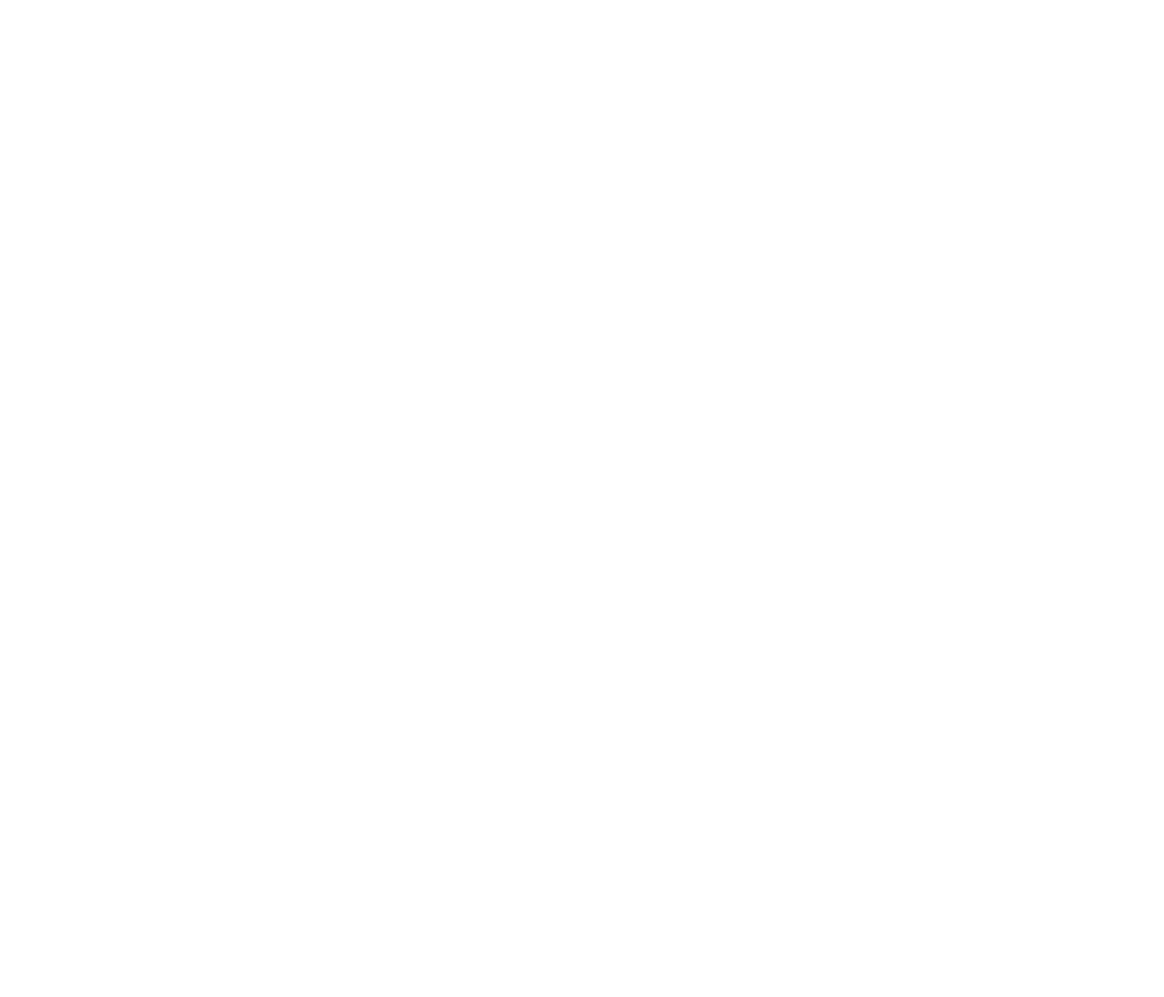
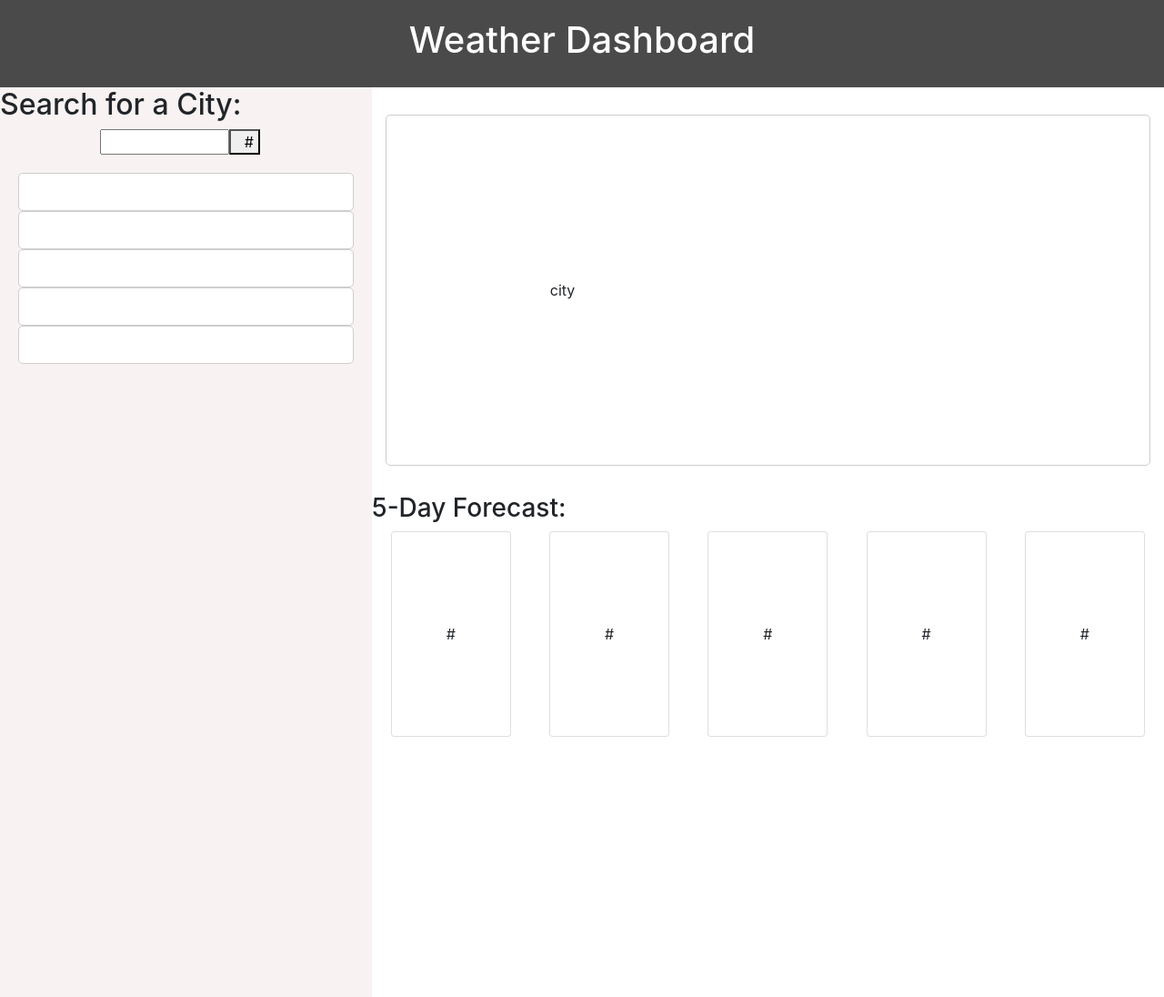
Before and after one commit to EthanDodgen/weather-dashboard, a plain HTML site: page index.html in a window 1280 px wide. Shown: the whole page at 91% size. Before the commit the page ends 800 px from the top, so only its background shows below. Drawn offline with nearby package versions, Linux system fonts and the light colour scheme.

Commit message:
basic HTML

```diff
--- a/assets/css/style.css
+++ b/assets/css/style.css
@@ -0,0 +1,64 @@
+* {
+    margin: 0;
+    padding: 0;
+    box-sizing: border-box;
+  }
+
+#name  {
+    background-color: rgb(75, 74, 74);
+    color: white;
+    text-align: center;
+    padding: 20px;
+}
+
+main {
+    display: flex;
+    height: 1000px;
+}
+
+.item-1 {
+
+     background-color: rgb(248, 242, 242);
+     flex-grow: .5;
+
+}
+
+.search-row {
+    width: 50%;
+    margin: 0 auto;
+}
+
+.item-2 {
+    flex-grow: 2;
+}
+
+.container-1 {
+    padding: 20px
+}
+
+.row-city {
+    border: solid thin rgb(207, 205, 205);
+    padding: 20px;
+    background-color: white;
+    border-radius: 5px;
+}
+
+#city {
+    border: solid thin rgb(207, 205, 205);
+    border-radius: 5px;
+    margin: 30px 15px;
+    padding: 180px;
+}
+
+.card-container {
+    display:
+}
+
+.card-card {
+    display:flex;
+    justify-content: space-around;
+}
+
+.card {
+    padding: 80px 40px;
+}
--- a/index.html
+++ b/index.html
@@ -2,10 +2,64 @@
 <html lang="en">
 <head>
     <meta charset="UTF-8">
-    <meta name="viewport" content="width=device-width, initial-scale=1.0">
-    <title>Document</title>
+    <meta name="viewport" content="width=device-width, initial-scale=1, shrink-to-fit=no">
+    <link rel="stylesheet" href="https://stackpath.bootstrapcdn.com/bootstrap/4.3.1/css/bootstrap.min.css"/>
+    <link rel="stylesheet" href="./assets/css/style.css">
+    <title>Weather Dashboard</title>
 </head>
+
 <body>
+    <header id="name">
+        <h1>Weather Dashboard</h1>
+    </header>
 
+    <main>
+        <nav class="item item-1">
+            <h2>Search for a City:</h2>
+
+            <div class="container">
+                <div class="row search-row">
+                  <input class="col-9"></input>
+                    <button class="col-1">#</button>
+                </div>
+
+            <section id="saved-city" class="container container-1">
+                <div class="row row-city"></div>
+                <div class="row row-city"></div>
+                <div class="row row-city"></div>
+                <div class="row row-city"></div>
+                <div class="row row-city"></div>
+            </section>
+        </nav>
+
+        <section id="main" class="item item-2">
+            <section id="city">city</section>
+            <h3>5-Day Forecast:</h3>
+
+            <section class="card-container">
+                <div class="card-card">
+                    <div class="card">
+                        <div class="card-body">#</div>
+                    </div>
+                    <div class="card">
+                        <div class="card-body">#</div>
+                    </div>
+                    <div class="card">
+                        <div class="card-body">#</div>
+                    </div>
+                    <div class="card">
+                        <div class="card-body">#</div>
+                    </div>
+                    <div class="card">
+                        <div class="card-body">#</div>
+                    </div>
+                </div>
+
+            </section>
+        </section>
+    </main>
+
+    <script src="./assets/js/script.js"></script>
+    <script src="https://code.jquery.com/jquery-3.4.1.min.js"></script>
 </body>
 </html>
```
